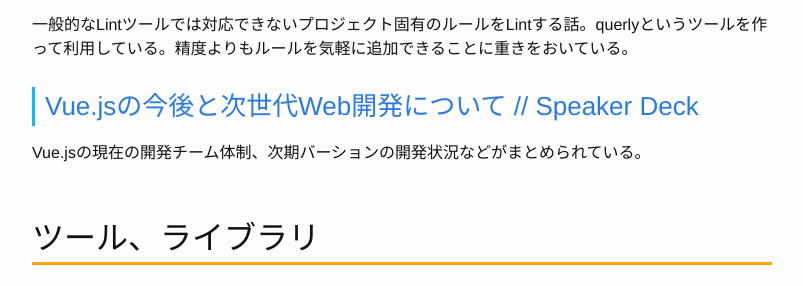
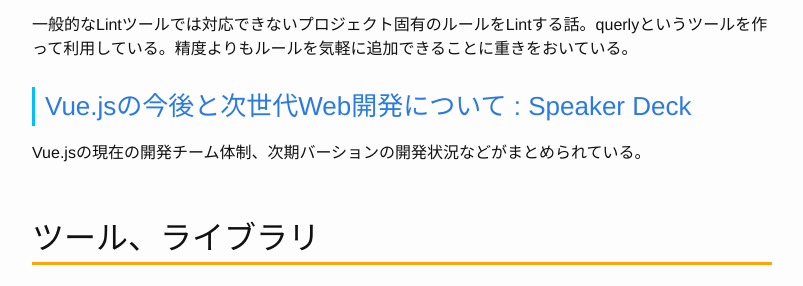
Before and after one commit to Gather-Tech/Gather-Tech.github.io, a Jekyll site: the page built from _posts/2018/2018-04-02-Gather92.md, in a window 1280 px wide and 900 px high, scrolled down 3185 px. Shown: the part 169-455 px from the top of the window, without its empty margins (238-1041 px from the left). Built offline with Jekyll 4.4.1, drawn with Linux system fonts in a browser that asks for light colours.

Commit message:
fix typo

```diff
--- a/_posts/2018/2018-04-02-Gather92.md
+++ b/_posts/2018/2018-04-02-Gather92.md
@@ -88,7 +88,7 @@
 
 一般的なLintツールでは対応できないプロジェクト固有のルールをLintする話。querlyというツールを作って利用している。精度よりもルールを気軽に追加できることに重きをおいている。
 
-### [Vue.jsの今後と次世代Web開発について // Speaker Deck](https://speakerdeck.com/kazupon/vue-dot-jsfalsejin-hou-toci-shi-dai-webkai-fa-nituite)
+### [Vue.jsの今後と次世代Web開発について : Speaker Deck](https://speakerdeck.com/kazupon/vue-dot-jsfalsejin-hou-toci-shi-dai-webkai-fa-nituite)
 
 Vue.jsの現在の開発チーム体制、次期バーションの開発状況などがまとめられている。
 
```
